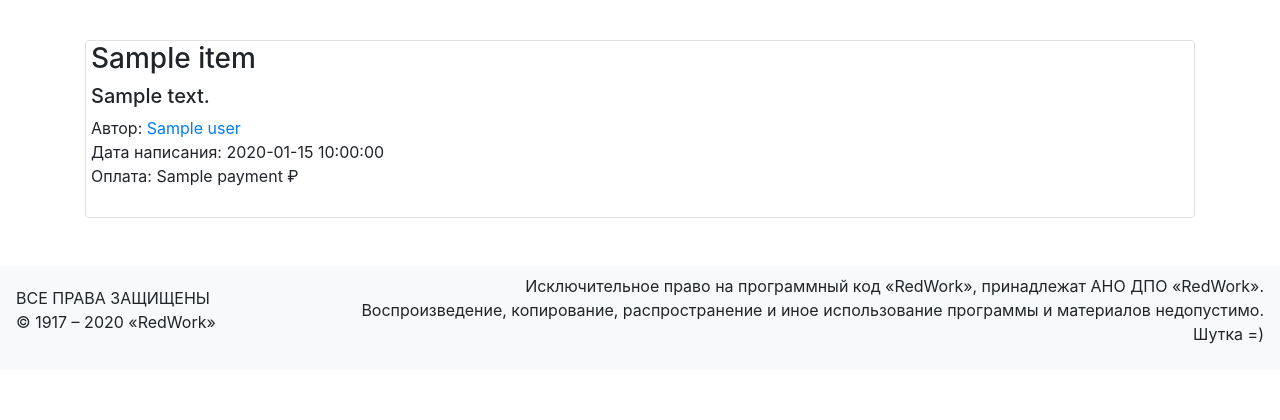
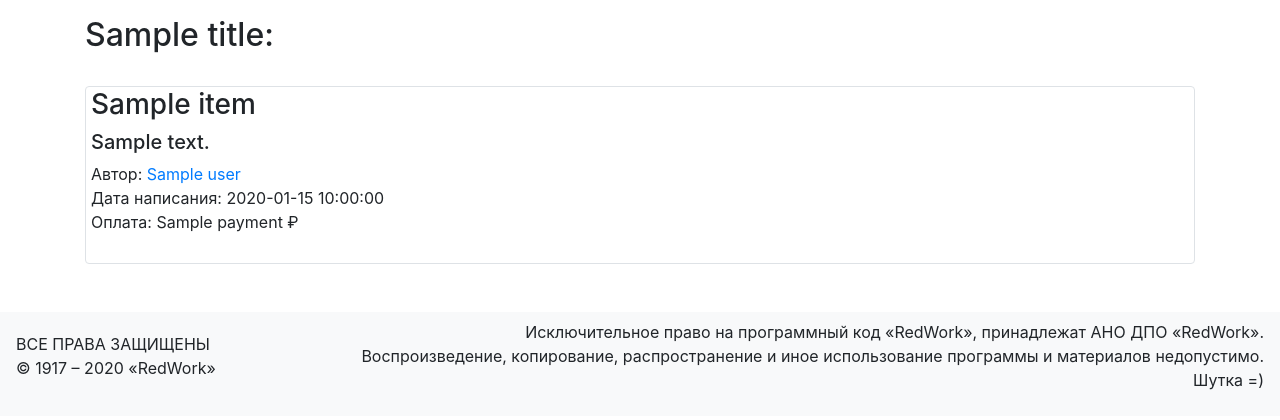
Before and after one commit to johtai/RedWork, a Flask app: template templates/index.html in a window 1280 px wide. Shown: the part 168-588 px from the top of the page. Run offline with Flask 3, Linux system fonts and the light colour scheme; the template is opened without the code that fills it: most values are stand-ins (such as "Sample title", 1, 10 or a date in 2020); parts of the project's set-up code (start-up, migrations or seed data) failed here and were passed over; some libraries are stand-ins or nearby versions.

Commit message:
added some fixes

```diff
--- a/main.py
+++ b/main.py
@@ -64,14 +64,14 @@ def load_user(user_id):
 def index():
     session = db_session.create_session()
     jobs = session.query(Jobs).filter(Jobs.is_private != True, Jobs.request == 0)
-    return render_template("index.html", jobs=jobs)
+    return render_template("index.html", jobs=jobs, title='Доступные работы')
 
 
 @app.route('/my_jobs')
 def my_jobs():
     jobs = session.query(Jobs).filter(
         (Jobs.user == current_user) | (Jobs.is_private == True))
-    return render_template("index.html", jobs=jobs)
+    return render_template("index.html", jobs=jobs, title='Мои работы')
 
 
 @app.route('/login', methods=['GET', 'POST'])
@@ -318,14 +318,15 @@ def edit_theme(id):
 def forum():
     session = db_session.create_session()
     themes = session.query(Theme).all()
-    return render_template('forum.html', themes=themes)
+    return render_template('forum.html', themes=themes, title='Форум')
 
 
 @app.route('/defers_add/<int:id>', methods=['GET', 'POST'])
 def set_defers(id):
     session = db_session.create_session()
     user = session.query(User).filter(User.id == current_user.id).first()
-    user.defers += f",{id}"
+    if str(id) not in user.defers.split(','):
+        user.defers += f",{id}"
     session.commit()
     return redirect('/defers')
 
@@ -349,7 +350,7 @@ def defers():
     jobs = session.query(Jobs).all()
     user = session.query(User).filter(User.id == current_user.id).first()
     jobs = session.query(Jobs).filter(Jobs.id.in_(list(map(lambda x: int(x), user.defers.split(',')[1:]))))
-    return render_template('index.html', jobs=jobs)
+    return render_template('index.html', jobs=jobs, title='Отложенные')
 
 
 if __name__ == '__main__':
--- a/templates/forum.html
+++ b/templates/forum.html
@@ -1,6 +1,7 @@
 {% extends "base.html" %}
 
 {% block content %}
+<h2>{{title}}:</h2>
 {% for item in themes %}
 <br>
 <div class="col-md6 border rounded" style="padding: 1px 5px 5px 5px">
--- a/templates/index.html
+++ b/templates/index.html
@@ -1,5 +1,10 @@
 {% extends "base.html" %}
+{% block content %}
 <h2>{{title}}:</h2>
-{% block content %}
+{% if title == "Мои работы" %}
+<h4>Вы еще не публиковали работы</h4>
+{% elif title == "Отложенные" %}
+<h4>Вы еще не откладывали работы</h4>
+{% endif %}
 {% include "jobs_list.html"%}
 {% endblock %}
--- a/templates/jobs_list.html
+++ b/templates/jobs_list.html
@@ -16,7 +16,7 @@
         <a href="/jobs/{{ item.id }}" class="btn btn-warning">Изменить</a>
         <a href="/jobs_delete/{{ item.id }}" class="btn btn-danger">Удалить</a>
     </div>
-    {% elif request.path == "/defers"%}
+    {% elif title == 'Отложенные' %}
     <div>
         <a href="/requests/{{ item.id }}" class="btn btn-success">Выполняю!</a>
         <a href="/defers_delete/{{ item.id }}" class="btn btn-war">Не хочу выполнять</a>
--- a/templates/requests.html
+++ b/templates/requests.html
@@ -1,6 +1,7 @@
 {% extends "base.html" %}
+{% block content %}
 <h2>{{title}}:</h2>
-{% block content %}
+{% if jobs %}
 {% for item in jobs%}
 <br>
 <div class="col-md6 border rounded" style="padding: 1px 5px 5px 5px">
@@ -20,4 +21,7 @@
     </div>
 
 {% endfor %}
+    {% else %}
+    <h4>Похожу, что вам еще не поступали запросы</h4>
+    {% endif $}
 {% endblock %}
```
Also changed, not shown: db/redwork.sqlite.
